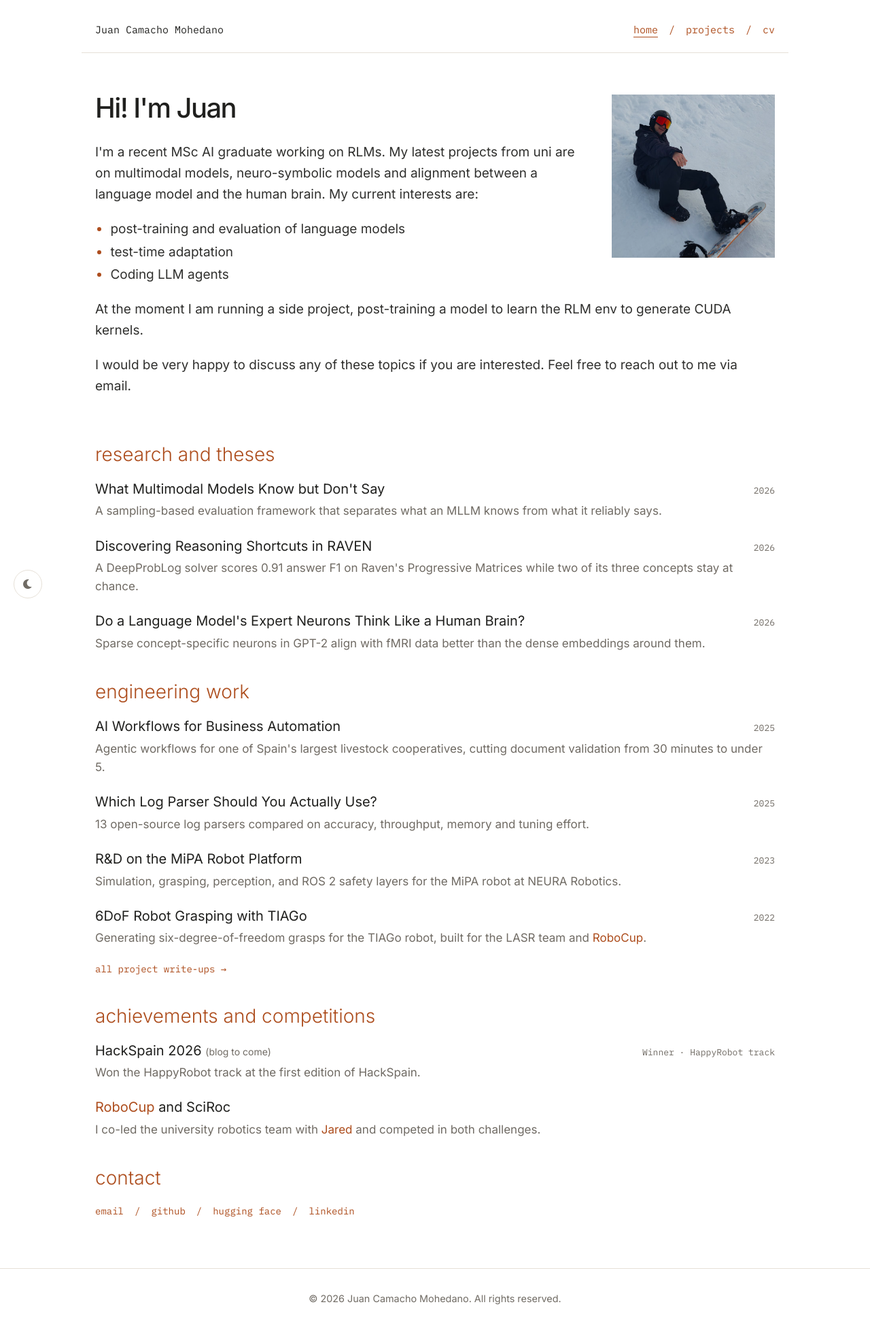
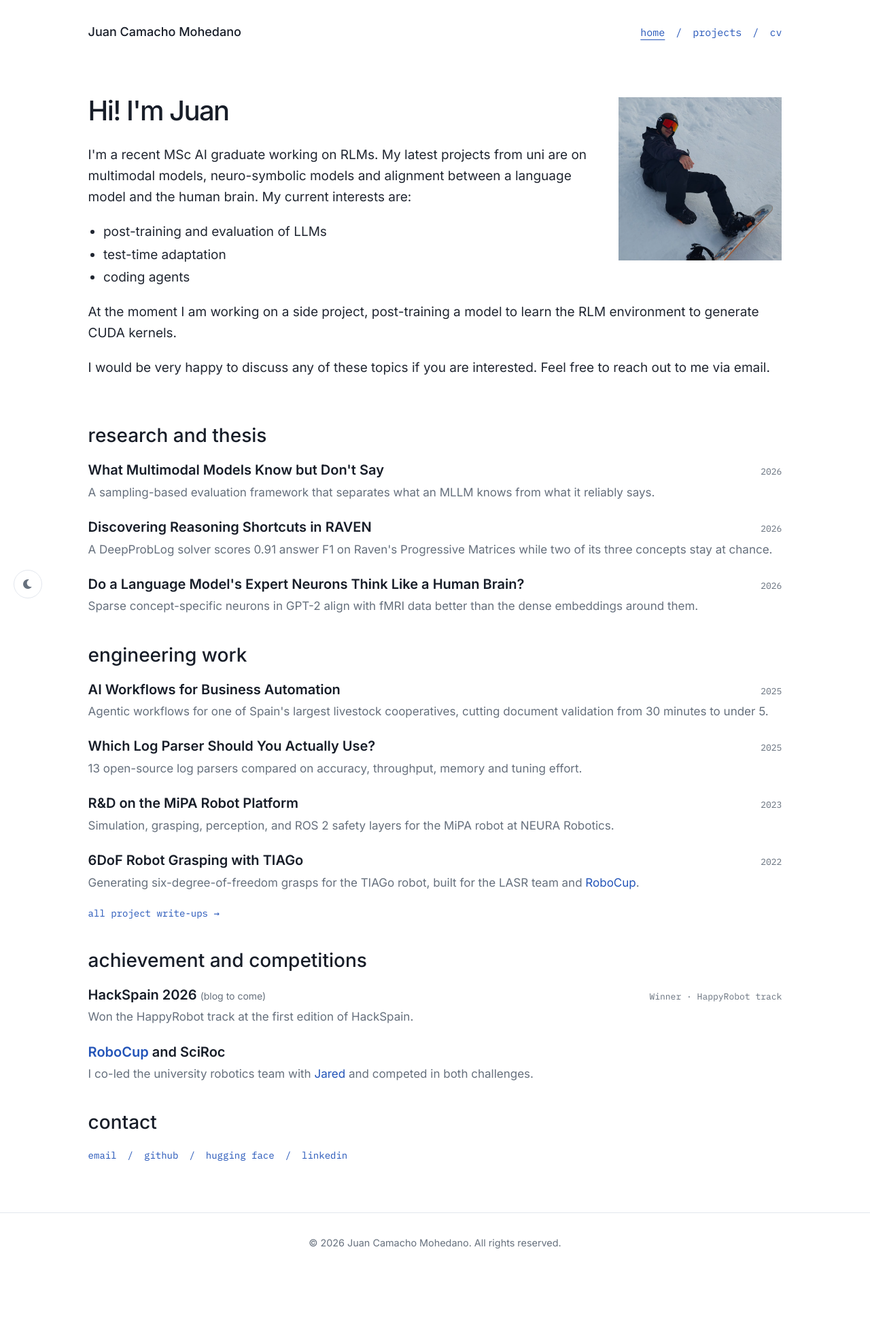
Before and after one commit to jucamohedano/jucamohedano.github.io, a Jekyll site: the page built from index.md, in a window 1280 px wide. Shown: the whole page at 68% size. Built offline with Jekyll 4.4.1, drawn with Linux system fonts in a browser that asks for light colours; after the commit the page ends 1872 px from its top, so only the background shows below that.

Commit message:
Apply blue notebook design and homepage wording

```diff
--- a/_layouts/default.html
+++ b/_layouts/default.html
@@ -16,7 +16,7 @@
     <link rel="stylesheet" href="https://cdnjs.cloudflare.com/ajax/libs/font-awesome/6.0.0/css/all.min.css">
     <link rel="preconnect" href="https://fonts.googleapis.com">
     <link rel="preconnect" href="https://fonts.gstatic.com" crossorigin>
-    <link href="https://fonts.googleapis.com/css2?family=IBM+Plex+Mono:wght@400;500&family=Inter:ital,wght@0,300;0,400;0,500;0,700;1,400&display=swap" rel="stylesheet">
+    <link href="https://fonts.googleapis.com/css2?family=IBM+Plex+Mono:wght@400;500&family=Inter:ital,wght@0,300;0,400;0,500;0,600;0,700;1,400&display=swap" rel="stylesheet">
     {% feed_meta %}
     {% seo %}
 </head>
--- a/css/styles.css
+++ b/css/styles.css
@@ -1,14 +1,14 @@
-/* Warm notebook: readable prose with monospaced navigation and dates. */
+/* Blue notebook: readable prose with monospaced navigation and dates. */
 :root {
     /* Light Theme (Default) */
     --background-color: #ffffff;
-    --text-color: #30302e;
-    --heading-color: #20201e;
-    --text-muted: #706b64;
-    --link-color: #ad4d1d;
-    --border-color: #e6e0d7;
-    --code-bg: #f3eee6;
-    --accent: #ad4d1d;
+    --text-color: #202631;
+    --heading-color: #171d28;
+    --text-muted: #66707d;
+    --link-color: #2354b8;
+    --border-color: #e2e6ed;
+    --code-bg: #f3f5f8;
+    --accent: #2354b8;
     --callout-bg: #eef4fc;
     --callout-border: #d3e3f8;
     --code-accent: #b3255e;
@@ -28,14 +28,14 @@
 
 /* Dark Theme */
 [data-theme="dark"] {
-    --background-color: #201e1b;
-    --text-color: #e4dfd7;
-    --heading-color: #f7f2ea;
-    --text-muted: #b0a699;
-    --link-color: #f0ab78;
-    --border-color: #494139;
-    --code-bg: #2d2823;
-    --accent: #f0ab78;
+    --background-color: #1d2128;
+    --text-color: #e2e7ef;
+    --heading-color: #f4f7fc;
+    --text-muted: #a8b2c1;
+    --link-color: #8eb7ff;
+    --border-color: #3b4350;
+    --code-bg: #282f3a;
+    --accent: #8eb7ff;
     --callout-bg: #14212f;
     --callout-border: #24405e;
     --code-accent: #f27da2;
@@ -56,14 +56,14 @@
 /* No-JS fallback: follow the OS theme when JS never set data-theme */
 @media (prefers-color-scheme: dark) {
     html:not([data-theme]) {
-        --background-color: #201e1b;
-        --text-color: #e4dfd7;
-        --heading-color: #f7f2ea;
-        --text-muted: #b0a699;
-        --link-color: #f0ab78;
-        --border-color: #494139;
-        --code-bg: #2d2823;
-        --accent: #f0ab78;
+        --background-color: #1d2128;
+        --text-color: #e2e7ef;
+        --heading-color: #f4f7fc;
+        --text-muted: #a8b2c1;
+        --link-color: #8eb7ff;
+        --border-color: #3b4350;
+        --code-bg: #282f3a;
+        --accent: #8eb7ff;
         --callout-bg: #14212f;
         --callout-border: #24405e;
         --code-accent: #f27da2;
@@ -103,7 +103,7 @@ body {
 }
 
 .container {
-    max-width: 1040px;
+    max-width: 1060.8px;
     margin: 0 auto;
     padding: 0 20px;
 }
@@ -203,14 +203,13 @@ pre code {
     gap: 0.75rem 1.5rem;
     padding-top: 1rem;
     padding-bottom: 1.25rem;
-    border-bottom: 1px solid var(--border-color);
 }
 
 .site-title {
     color: var(--heading-color);
-    font-family: "IBM Plex Mono", "SFMono-Regular", Consolas, monospace;
-    font-size: 0.9375rem;
-    font-weight: 400;
+    font-family: inherit;
+    font-size: 1.125rem;
+    font-weight: 500;
 }
 
 .site-title:hover {
@@ -259,10 +258,10 @@ section {
 
 .section-title {
     margin: 0 0 1.25rem;
-    color: var(--accent);
+    color: var(--heading-color);
     font-family: inherit;
     font-size: 1.75rem;
-    font-weight: 300;
+    font-weight: 500;
     line-height: 1.25;
 }
 
@@ -358,7 +357,7 @@ html:not([data-theme]) .theme-toggle {
 .post-item .post-title {
     margin: 0 0 0.3rem;
     font-size: 1.35rem;
-    font-weight: 400;
+    font-weight: 600;
     line-height: 1.3;
 }
 
@@ -418,7 +417,7 @@ html:not([data-theme]) .theme-toggle {
 
 .hl-title {
     font-size: 1.25rem;
-    font-weight: 400;
+    font-weight: 600;
     line-height: 1.35;
     margin: 0;
 }
@@ -468,7 +467,7 @@ html:not([data-theme]) .theme-toggle {
 }
 
 .bio ul.interests li::marker {
-    color: var(--accent);
+    color: var(--text-color);
 }
 
 /* Footer */
@@ -547,7 +546,7 @@ footer p {
     }
 
     .site-title {
-        font-size: 0.9375rem;
+        font-size: 1.0625rem;
     }
 
     .site-nav {
@@ -606,7 +605,7 @@ footer p {
 .post-header .post-title {
     margin: 0 0 1rem;
     font-size: clamp(1.75rem, 4vw, 2.5rem);
-    font-weight: 400;
+    font-weight: 600;
     letter-spacing: -0.03em;
     line-height: 1.25;
     overflow-wrap: anywhere;
@@ -626,7 +625,7 @@ footer p {
 .post-content h2 {
     margin-top: 2.5rem;
     margin-bottom: 1rem;
-    color: var(--accent);
+    color: var(--heading-color);
     font-size: 1.5rem;
     font-weight: 400;
     letter-spacing: -0.02em;
--- a/index.md
+++ b/index.md
@@ -11,13 +11,13 @@ layout: default
         between a language model and the human brain. My current interests are:
     </p>
     <ul class="interests">
-        <li>post-training and evaluation of language models</li>
+        <li>post-training and evaluation of LLMs</li>
         <li>test-time adaptation</li>
-        <li>Coding LLM agents</li>
+        <li>coding agents</li>
     </ul>
     <p>
-        At the moment I am running a side project, post-training a model to
-        learn the RLM env to generate CUDA kernels.
+        At the moment I am working on a side project, post-training a model to
+        learn the RLM environment to generate CUDA kernels.
     </p>
     <p>
         I would be very happy to discuss any of these topics if you are
@@ -26,7 +26,7 @@ layout: default
 </section>
 
 <section id="projects">
-    <h2 class="section-title">research and theses</h2>
+    <h2 class="section-title">research and thesis</h2>
     <ul class="home-list">
         <li>
             <div class="hl-top">
@@ -88,7 +88,7 @@ layout: default
 </section>
 
 <section id="achievements">
-    <h2 class="section-title">achievements and competitions</h2>
+    <h2 class="section-title">achievement and competitions</h2>
     <div class="achievement-entry">
         <div class="hl-top">
             <h3 class="hl-title">HackSpain 2026 <span class="forthcoming">(blog to come)</span></h3>
```
Also changed, not shown: AGENTS.md (+3 -3 lines).
